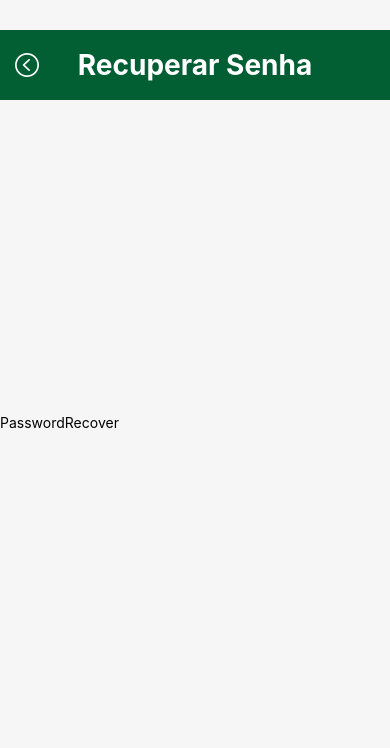
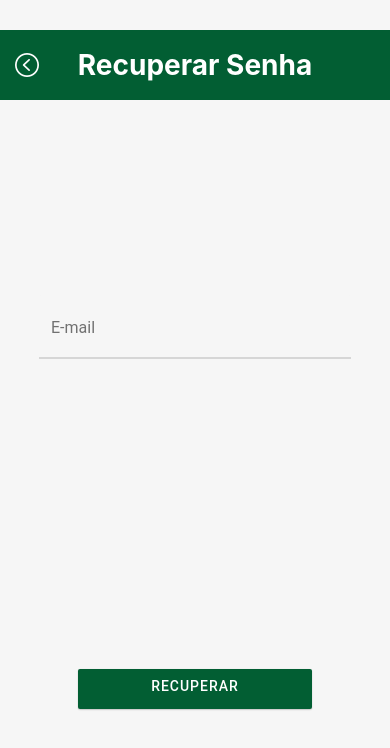
Before and after one commit to IACarvalho/AV1, a React Native app: screen /PasswordRecover in a window 390 px wide. Shown: the top 748 px of the page. Built offline with nearby package versions, Linux system fonts and the light colour scheme.

Commit message:
:feat: Criado estrutura da tela de recuperação de senha

```diff
--- a/src/Pages/PasswordRecover/index.js
+++ b/src/Pages/PasswordRecover/index.js
@@ -1,19 +1,37 @@
+import { useState } from 'react'
 import { SafeAreaView, Text, View } from 'react-native'
 import { Header } from '../../Components/Header'
+import { TextInput, Button } from 'react-native-paper'
 
 import styles from './styles'
 
 const PasswordRecover = ({ navigation }) => {
+  const [email, setEmail] = useState('')
 
-  function goBackNaavigate() {
+  function handleGoBack() {
     navigation.goBack()
   }
 
-
+  const handleButtonPress = () => {
+    navigation.navigate('Login')
+  }
   return (
     <SafeAreaView style={styles.container}>
-      <Header text='Recuperar Senha' goBack={goBackNaavigate} />
-      <Text>PasswordRecover</Text>
+      <Header text='Recuperar Senha' goBack={handleGoBack} />
+      <TextInput
+        placeholder='E-mail'
+        style={ styles.input }
+        value={email}
+        onChangeText={text => setEmail(text)}
+      />
+
+      <Button
+        style={styles.button}
+        mode="contained"
+        onPress={() => handleButtonPress()}
+      >
+        Recuperar
+      </Button>
     </SafeAreaView>
   )
 }
--- a/src/Pages/PasswordRecover/styles.js
+++ b/src/Pages/PasswordRecover/styles.js
@@ -5,9 +5,23 @@ const styles = StyleSheet.create({
     height: '100%',
     width: '100%',
     backgroundColor: '#f6f6f6',
-    alignContent: 'center',
+    alignItems: 'center',
     justifyContent: 'center',
-  }
+  },
+
+  input: {
+    backgroundColor: '#f6f6f6',
+    width: '80%',
+    position: 'absolute',
+    top: '35%',
+  },
+
+  button: {
+    width: '60%',
+    height: 40,
+    position: 'absolute',
+    bottom: '16%',
+  },
 })
 
 export default styles
```
